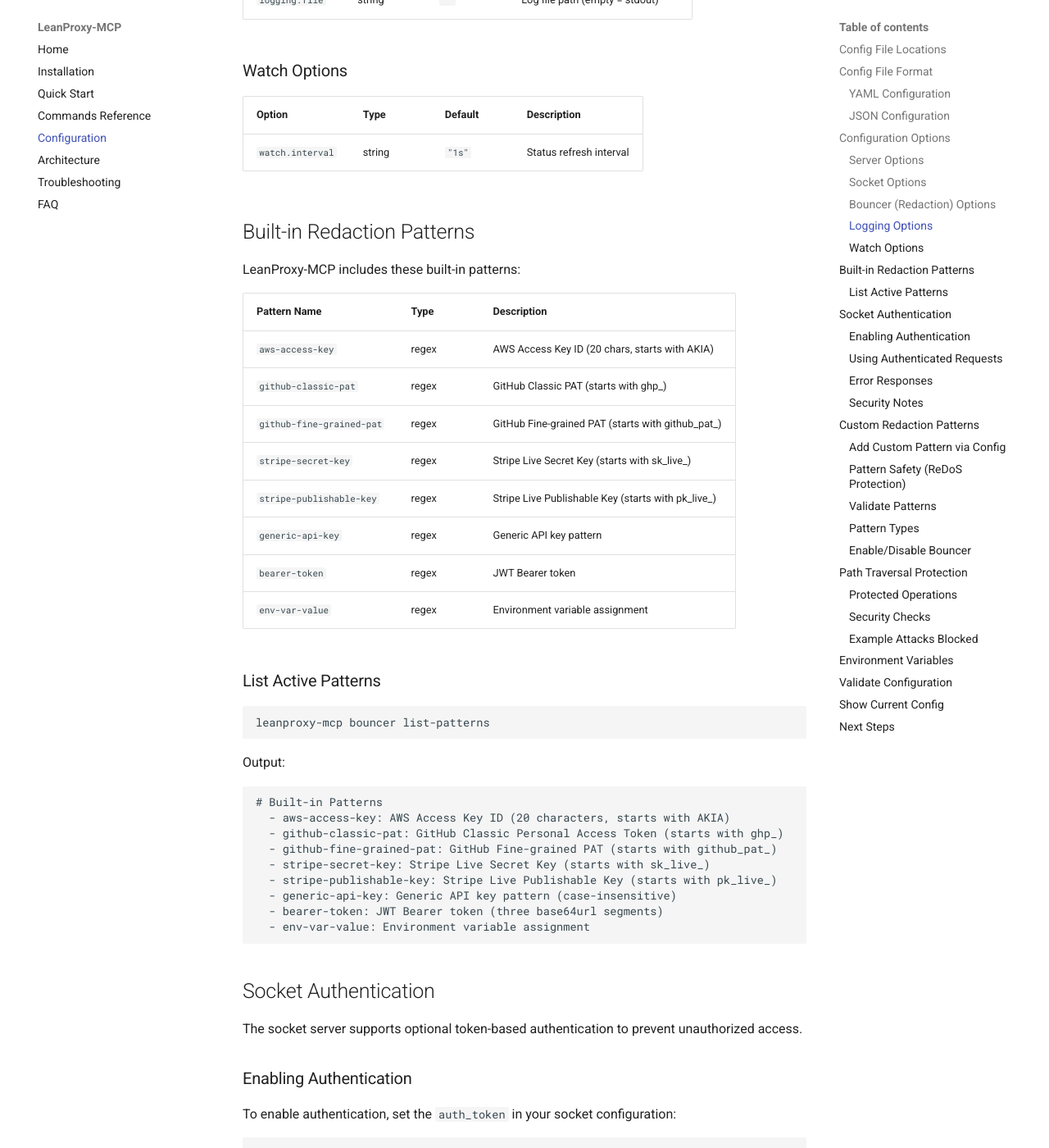
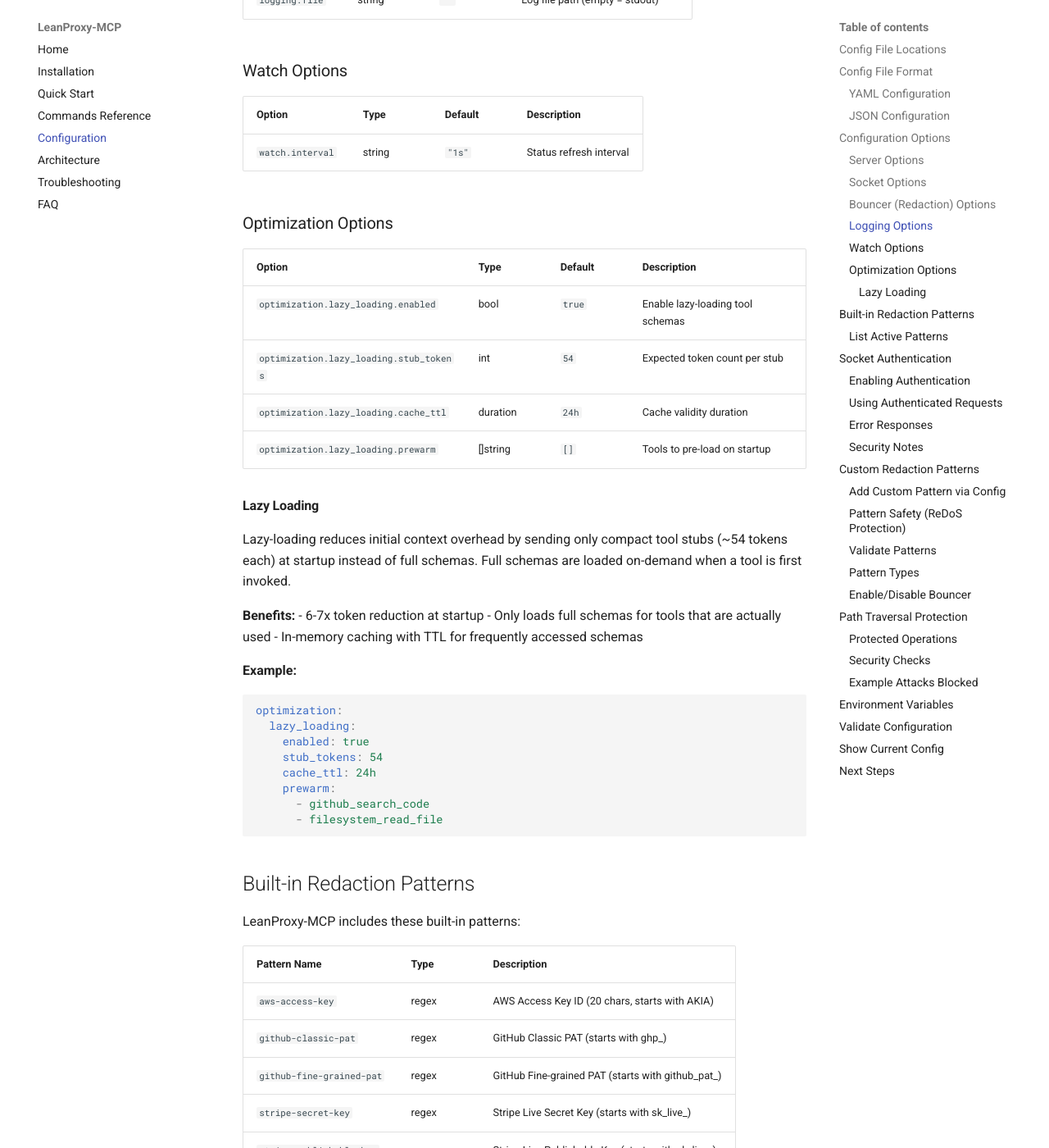
Before and after one commit to mmornati/leanproxy-mcp, an MkDocs documentation site: the page built from docs/configuration.md, in a window 1280 px wide and 1400 px high, scrolled down 2680 px. Shown: the whole window at 82% size. Built offline with MkDocs 1.6.1 and Material for MkDocs 9.7.7, drawn with Linux system fonts in a browser that asks for light colours; comment, search, counter and statistics services are not loaded.

Commit message:
docs: add lazy loading configuration documentation

````diff
--- a/docs/configuration.md
+++ b/docs/configuration.md
@@ -100,6 +100,37 @@
 | Option | Type | Default | Description |
 |--------|------|---------|-------------|
 | `watch.interval` | string | `"1s"` | Status refresh interval |
+
+### Optimization Options
+
+| Option | Type | Default | Description |
+|--------|------|---------|-------------|
+| `optimization.lazy_loading.enabled` | bool | `true` | Enable lazy-loading tool schemas |
+| `optimization.lazy_loading.stub_tokens` | int | `54` | Expected token count per stub |
+| `optimization.lazy_loading.cache_ttl` | duration | `24h` | Cache validity duration |
+| `optimization.lazy_loading.prewarm` | []string | `[]` | Tools to pre-load on startup |
+
+#### Lazy Loading
+
+Lazy-loading reduces initial context overhead by sending only compact tool stubs (~54 tokens each) at startup instead of full schemas. Full schemas are loaded on-demand when a tool is first invoked.
+
+**Benefits:**
+- 6-7x token reduction at startup
+- Only loads full schemas for tools that are actually used
+- In-memory caching with TTL for frequently accessed schemas
+
+**Example:**
+
+```yaml
+optimization:
+  lazy_loading:
+    enabled: true
+    stub_tokens: 54
+    cache_ttl: 24h
+    prewarm:
+      - github_search_code
+      - filesystem_read_file
+```
 
 ## Built-in Redaction Patterns
 
````
